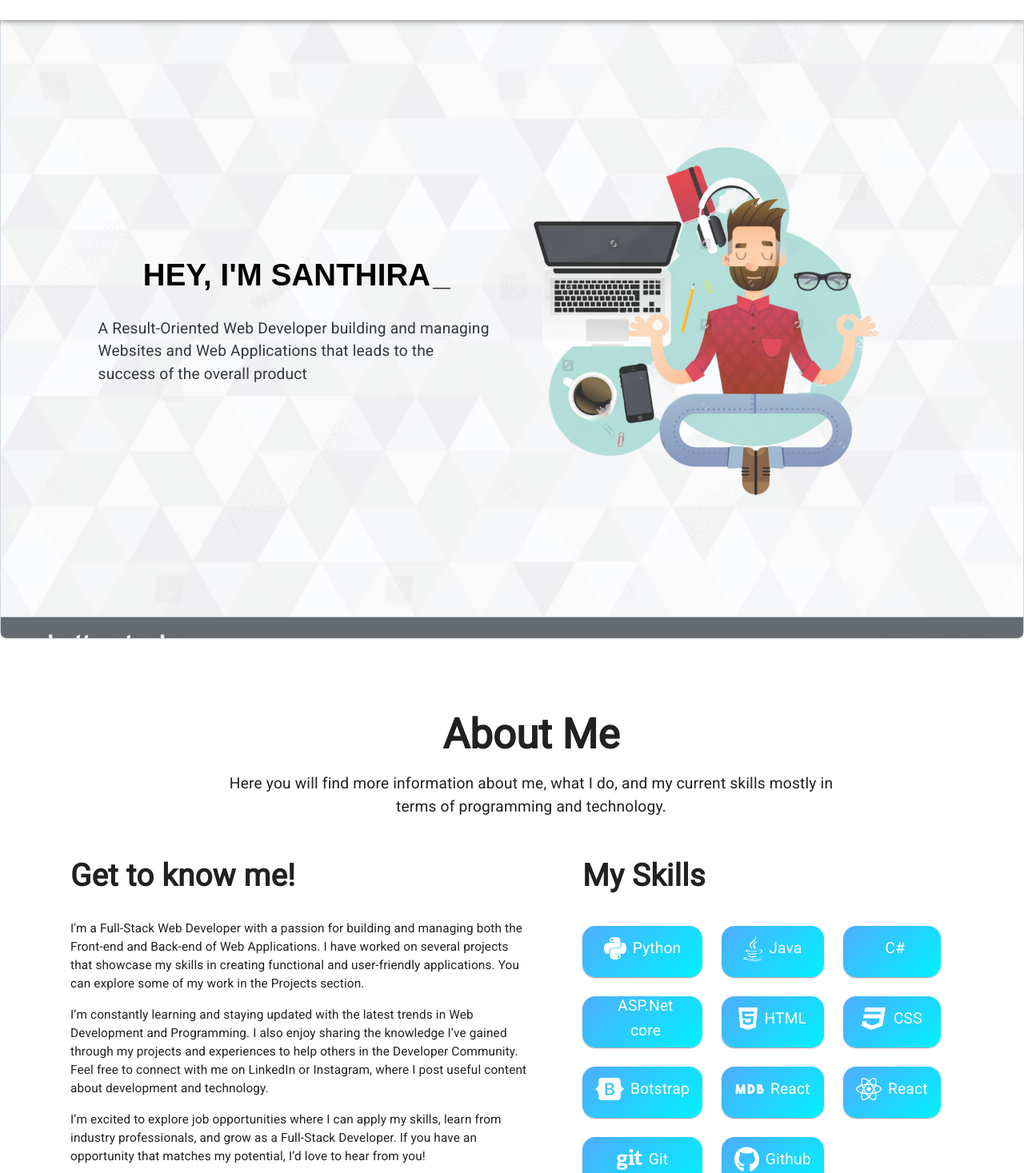
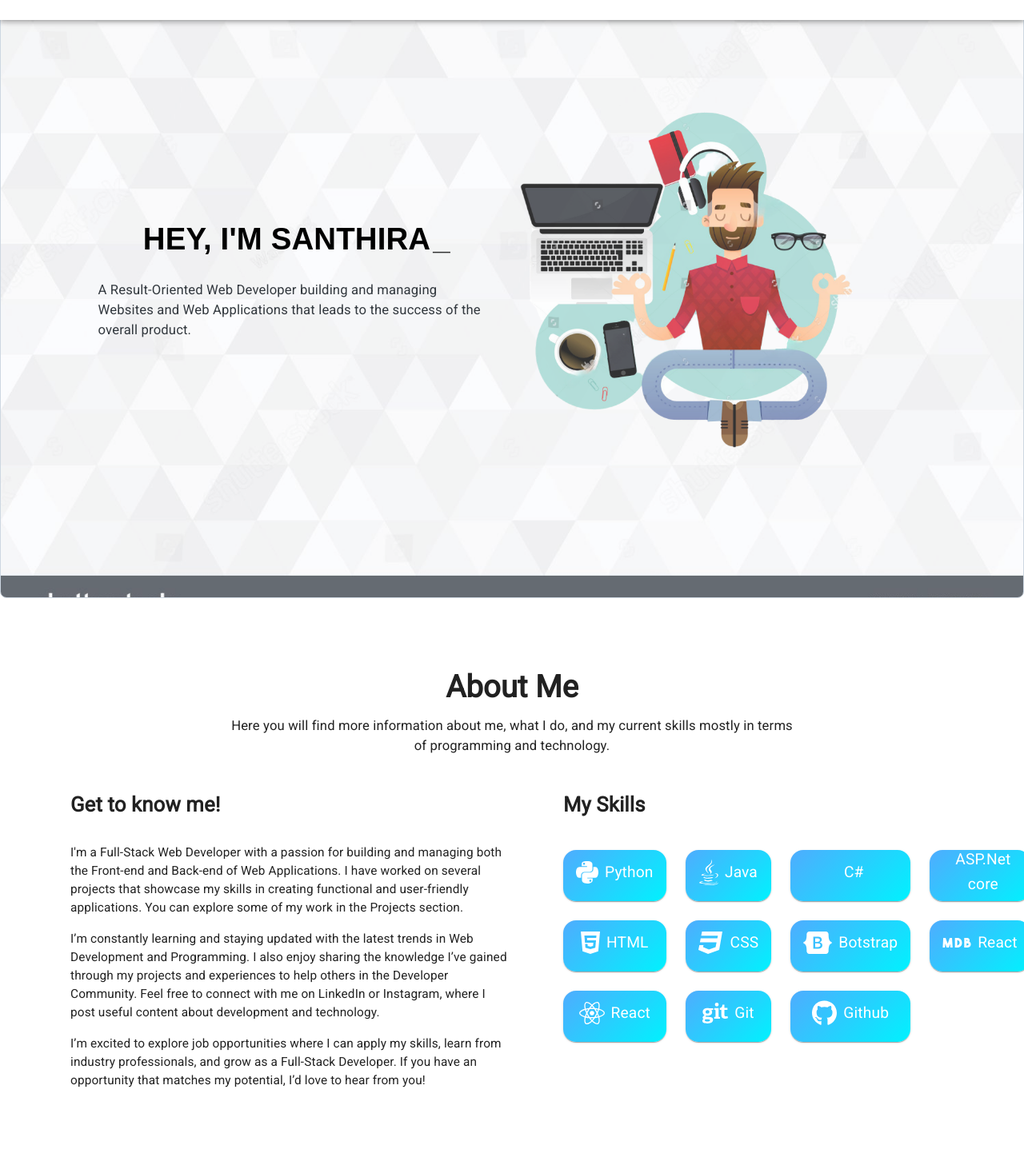
Before and after one commit to Raju2585/Portfolio, a React (Create React App) app: page / in a window 1280 px wide. Shown: the part 65-1532 px from the top of the page at 80% size. Built offline with nearby package versions, Linux system fonts and the light colour scheme.

Commit message:
Home, About components completed

```diff
--- a/package.json
+++ b/package.json
@@ -14,6 +14,7 @@
     "@mui/material": "^6.4.1",
     "@mui/styled-engine-sc": "^6.4.0",
     "@reduxjs/toolkit": "^2.5.0",
+    "@splinetool/react-spline": "^4.0.0",
     "cra-template": "1.2.0",
     "framer-motion": "^12.0.5",
     "react": "^19.0.0",
--- a/src/components/DashBoard.js
+++ b/src/components/DashBoard.js
@@ -17,6 +17,7 @@ import AboutMe from './about/AboutMe';
 import { MotionButton } from './motion components/MotionComponents';
 import { useRef,useState } from 'react';
 import Home from './home/Home';
+import Project from './projects/projects';
 
 const drawerWidth = 240;
 const navItems = ['Home', 'About', 'Projects', 'Contact'];
@@ -183,7 +184,10 @@ export function DrawerAppBar(props) {
                 <Home/>
             </div>
             {/*Content about me*/}
-            <div ref={aboutRef}>
+            <div
+                ref={aboutRef}
+                style={{display:'flex',justifyContent:'center',alignItems:'center'}}
+                >
                 <AboutMe/>
             </div>
         </>
--- a/src/components/about/AboutMe.js
+++ b/src/components/about/AboutMe.js
@@ -1,15 +1,15 @@
 import Grid from '@mui/material/Grid2';
 import Box from '@mui/material/Box';
 import Typography from '@mui/material/Typography';
-import { Button, Container } from '@mui/material';
+import { Container } from '@mui/material';
 import '@fontsource/roboto';
 import SkillSet from './SkillsSet';
 
 export default function AboutMe() {
     return (
-        <Container sx={{ marginY: '7vw',marginX:'5vw' }}>
+        <Container maxWidth="100vw" sx={{  marginX:'5vw',marginY: '7vw'}}>
             <Grid container direction='row'>
-                <Grid size={{ xs: 12, sm: 12, md: 12 }}>
+                <Grid size={{ xs: 12, sm: 12, md: 12,lg:12 }}>
                     <Box display='flex' flexDirection='column' alignItems='center'>
                         <Typography
                             variant="h3"
@@ -18,7 +18,7 @@ export default function AboutMe() {
                             sx={{
                                 fontFamily: 'Roboto, Arial, sans-serif',
                                 fontWeight: 'bold',
-                                fontSize: { xs: '6vw', sm: '5vw', md: '4vw' }
+                                fontSize: { xs: '6vw', sm: '5vw', md: '4vw',lg:'3vw' }
                             }}
                         >
                             About Me
@@ -26,7 +26,7 @@ export default function AboutMe() {
                         <Typography
                             variant="body1"
                             sx={{
-                                fontSize: { xs: '3.5vw', sm: '2.5vw', md: '1.5vw' },
+                                fontSize: { xs: '3.5vw', sm: '2.5vw', md: '1.3vw' },
                                 paddingLeft: { xs: '5vw', sm: '10vw', md: '15vw' },
                                 paddingRight: { xs: '5vw', sm: '10vw', md: '15vw' },
                                 textAlign: 'center',
@@ -45,7 +45,7 @@ export default function AboutMe() {
                             sx={{
                                 fontFamily: 'Roboto, Arial, sans-serif',
                                 fontWeight: 'bold',
-                                fontSize: { xs: '5vw', sm: '4vw', md: '3vw' },
+                                fontSize: { xs: '5vw', sm: '4vw', md: '3vw',lg:'2vw' },
                                 paddingTop: 5,
                                 paddingBottom: 3
                             }}
@@ -86,7 +86,7 @@ export default function AboutMe() {
                             sx={{
                                 fontFamily: 'Roboto, Arial, sans-serif',
                                 fontWeight: 'bold',
-                                fontSize: { xs: '5vw', sm: '4vw', md: '3vw' },
+                                fontSize: { xs: '5vw', sm: '4vw', md: '3vw',lg:'2vw' },
                                 paddingTop: 5,
                                 paddingBottom:5,
                                 paddingLeft:'5vw'
--- a/src/components/about/SkillsSet.js
+++ b/src/components/about/SkillsSet.js
@@ -36,8 +36,17 @@ const SkillSet = () => {
                 gridTemplateColumns: "repeat(auto-fit, minmax(180px, 1fr))",
                 gap: 3,
                 paddingX: '5vw',
-                '@media (min-width: 960px)': {
+                '@media (min-width: 400px)': {
                     gridTemplateColumns: 'repeat(3, 1fr)',
+                },
+                '@media (min-width: 900px)': {
+                    gridTemplateColumns: 'repeat(3, 1fr)',
+                },
+                '@media (min-width: 1100px)': {
+                    gridTemplateColumns: 'repeat(4, 1fr)',
+                },
+                '@media (min-width: 1400px)': {
+                    gridTemplateColumns: 'repeat(5, 1fr)',
                 },
             }}
         >
--- a/src/components/home/Home.js
+++ b/src/components/home/Home.js
@@ -14,9 +14,9 @@ const Item = ({ children }) => (
         {children}
     </Box>
 );
-export default function Home(){
+export default function Home() {
     return (
-        <Card sx={{ height: '100vh', width: '100vw', position: 'relative', marginTop: '5vw' }}>
+        <Card sx={{ height: '100vh', width: '100vw', position: 'relative', marginTop: '1vw' }}>
             <CardCover>
                 <img
                     src={bg}
@@ -30,11 +30,11 @@ export default function Home(){
                 <Grid container spacing={2} direction="row" alignItems="center">
                     <Grid item xs={12} sm={6} md={6}>
                         <Item>
-                            <div
-                                style={{
+                            <Box
+                                sx={{
                                     fontFamily: 'sans-serif',
                                     fontWeight: 800,
-                                    fontSize: '3vw',
+                                    fontSize: { xs: '6vw', sm: '5vw', md: '4vw', lg: '3vw' },
                                     textAlign: 'center',
                                     display: 'flex',
                                     justifyContent: 'center',
@@ -42,7 +42,13 @@ export default function Home(){
                                     paddingLeft: '7vw',
                                 }}
                             >
-                                <span style={{ color: 'black' }}>
+                                <motion.span
+                                    style={{ color: 'black' }}
+                                    initial={{}}
+                                    animate={{}}
+                                    transition={{
+                                    }}
+                                >
                                     <Typewriter
                                         words={["HEY, I'M SANTHIRAJU"]}
                                         loop={0}
@@ -52,44 +58,46 @@ export default function Home(){
                                         deleteSpeed={30}
                                         delaySpeed={1500}
                                     />
-                                </span>
-                            </div>
+                                </motion.span>
+                            </Box>
                             <MotionTypography
-                                startDecorator={<LocationOnRoundedIcon />}
                                 textColor="neutral.300"
-                                fontSize="1.5vw"
+                                sx={{
+                                    fontSize: { xs: '3vw', sm: '2.5vw', md: '2vw', lg: '1.3vw' }
+                                }}
                                 paddingLeft="7vw"
                                 marginTop={3}
-                                initial={{ x: '-100vw' }}
-                                animate={{ x: 0 }}
+                                initial={{ opacity: 0 }}
+                                animate={{ opacity: 1 }}
                                 transition={{
-                                    type: 'spring',
-                                    stiffness: 80,
-                                    duration: 0.4
+                                    duration: 3,
+                                    delay: 1
                                 }}
                             >
                                 A Result-Oriented Web Developer building and managing Websites and Web
-                                Applications that leads to the success of the overall product
+                                Applications that leads to the success of the overall product.
                             </MotionTypography>
                         </Item>
                     </Grid>
                     <Grid item xs={12} sm={6} md={6}>
-                        <Item>
+                        <Box
+                        >
                             <motion.img
                                 src={img}
                                 srcSet={img}
                                 loading="lazy"
                                 alt=""
-                                style={{ width: '35vw', height: 'auto', opacity: 0.8 }}
-                                initial={{ x: '100vw' }}
-                                animate={{ x: 0 }}
+                                style={{ maxWidth: '100%', height: 'auto' ,opacity:0.8}}
+                                initial={{ width: '5vw' }}
+                                animate={{width:'70%'}}
                                 transition={{
                                     type: 'spring',
-                                    stiffness: 80,
+                                    stiffness: 100,
                                     duration: 0.4
                                 }}
                             />
-                        </Item>
+                        </Box>
+
                     </Grid>
                 </Grid>
             </CardContent>
--- a/src/components/projects/projects.js
+++ b/src/components/projects/projects.js
@@ -1,5 +1,19 @@
-
+import { Box } from "@mui/material";
+import Spline from "@splinetool/react-spline";
 export default function Project()
 {
-    return(<div>Projects</div>)
+    return(<Box
+        sx={{
+          width: "100vw",
+          height: "100vh",
+          display: "flex",
+          justifyContent: "center",
+          alignItems: "center",
+          overflow: "hidden",
+        }}
+      >
+        <Spline
+        scene="https://prod.spline.design/PdxxkLE9BIuTo5MJ/scene.splinecode"
+      />
+      </Box>)
 }
```
Also changed, not shown: 1 other file (tests, documents, lock files or other folders).
